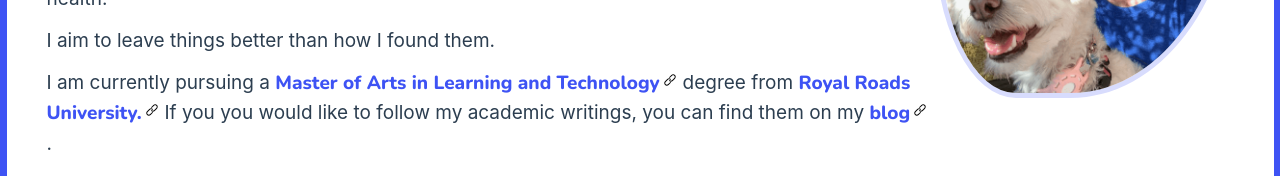
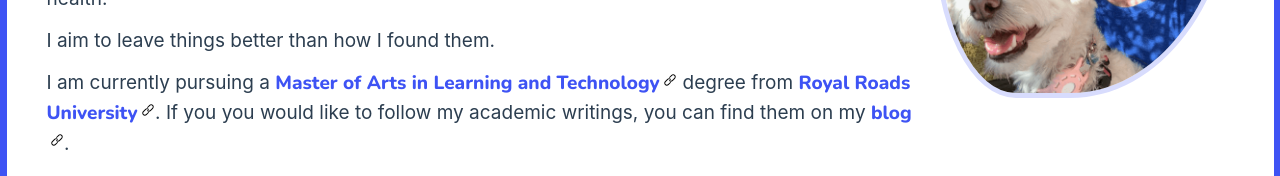
Before and after one commit to speasley/stephenpeasley, a Vue app: page / in a window 1280 px wide. Shown: the part 344-520 px from the top of the page. Built offline with nearby package versions, Linux system fonts and the light colour scheme.

Commit message:
feat: move punctuation

```diff
--- a/src/components/TheWelcome.vue
+++ b/src/components/TheWelcome.vue
@@ -25,7 +25,7 @@ import SImage from "@/components/SImage.vue";
         >Master of Arts in Learning and Technology</a
       >
       degree from
-      <a href="https://www.royalroads.ca/">Royal Roads University.</a> If you
+      <a href="https://www.royalroads.ca/">Royal Roads University</a>. If you
       you would like to follow my academic writings, you can find them on my
       <a href="https://malat-webspace.royalroads.ca/rru297/">blog</a>.
     </p>
```
